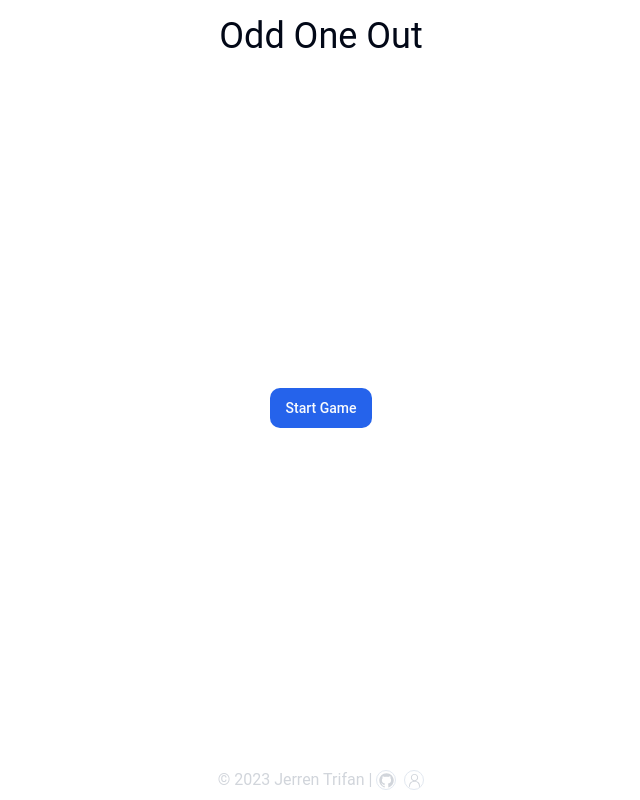
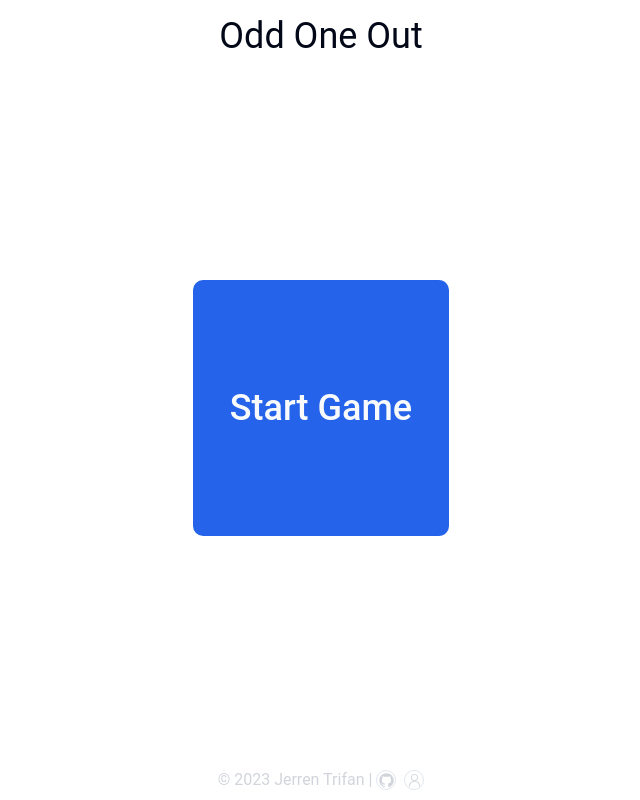
Before and after one commit to Trifall/odd-one-out, a React (Vite) app: page / in a window 1280 px wide. Shown: the whole page, without its empty margins (319-959 px from the left). Built offline with nearby package versions, Linux system fonts and the light colour scheme.

Commit message:
Make start game button bigger

```diff
--- a/src/components/gameState.tsx
+++ b/src/components/gameState.tsx
@@ -134,7 +134,7 @@ const GameState = () => {
 	return (
 		<div className='layout flex min-h-screen flex-col items-center justify-center text-primary-foreground'>
 			{!gameStarted && !gameEnded && (
-				<Button onClick={() => handleStartClick()} className='mt-4'>
+				<Button onClick={() => handleStartClick()} className='mt-4 h-64 w-64 text-4xl'>
 					Start Game
 				</Button>
 			)}
```
